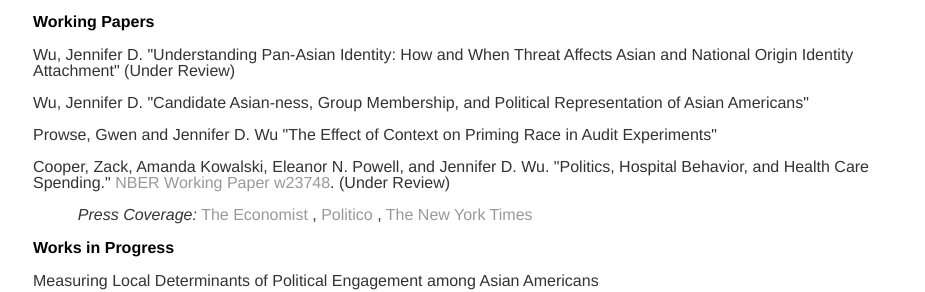
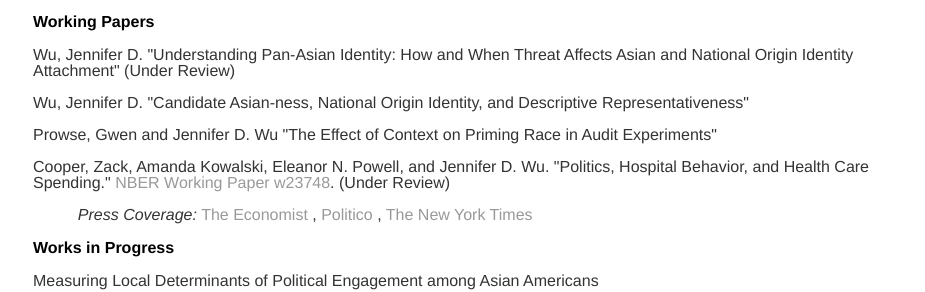
Before and after one commit to wujend/wujend.github.io, a Jekyll site: the page built from research/index.html, in a window 1280 px wide. Shown: the part 259-551 px from the top of the page, without its empty margins (159-1084 px from the left). Built offline with Jekyll 4.4.1, drawn with Linux system fonts in a browser that asks for light colours.

Commit message:
Update index.html

```diff
--- a/research/index.html
+++ b/research/index.html
@@ -22,7 +22,7 @@ title: Jennifer D. Wu | Research
 <h1>Working Papers</h1>
   <p>Wu, Jennifer D. "Understanding Pan-Asian Identity: How and When Threat Affects Asian and National Origin Identity Attachment" (Under Review)</p>
 
-  <p>Wu, Jennifer D. "Candidate Asian-ness, Group Membership, and Political Representation of Asian Americans" </p>
+  <p>Wu, Jennifer D. "Candidate Asian-ness, National Origin Identity, and Descriptive Representativeness" </p>
 
   <p>Prowse, Gwen and Jennifer D. Wu "The Effect of Context on Priming Race in Audit Experiments"</p>
 
```
